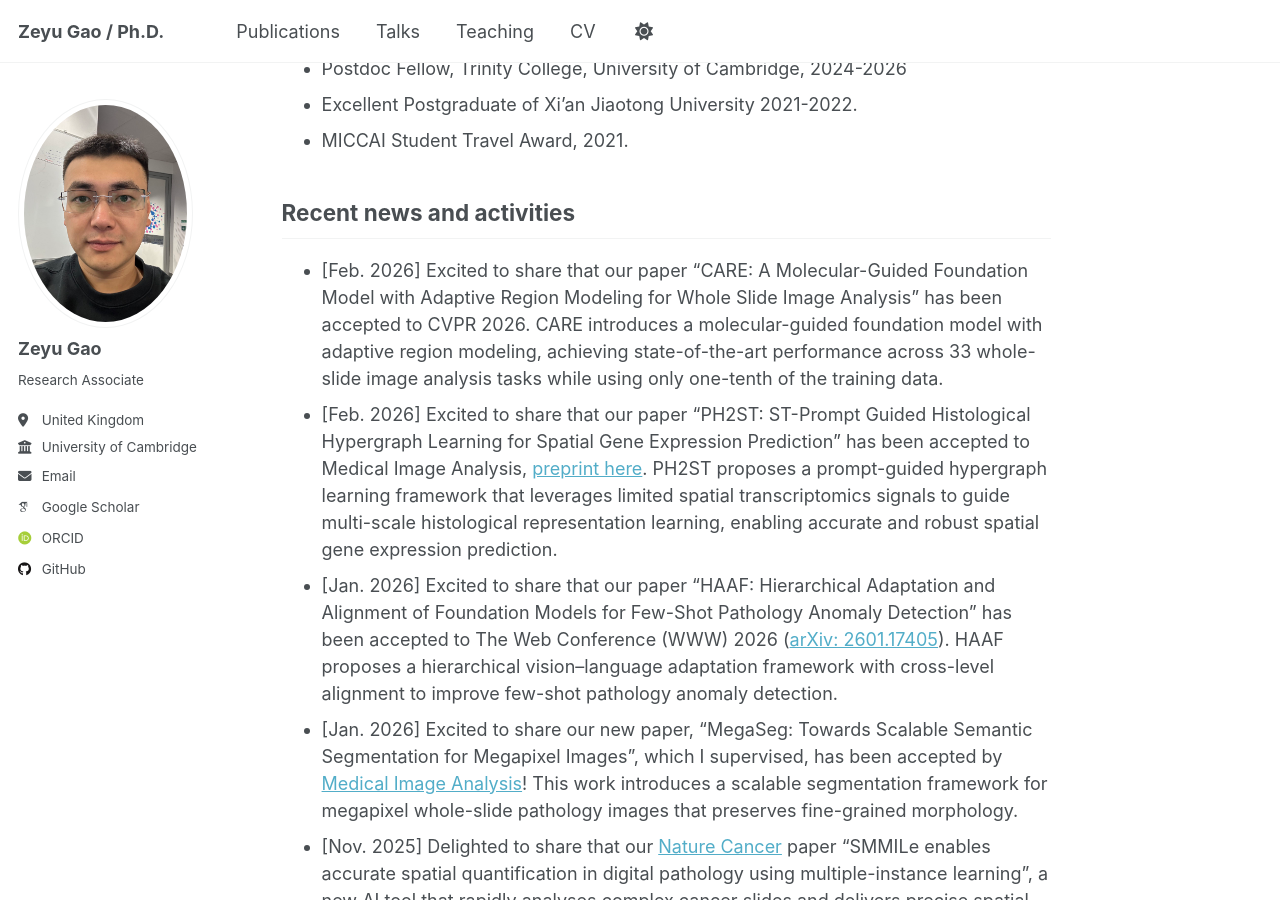
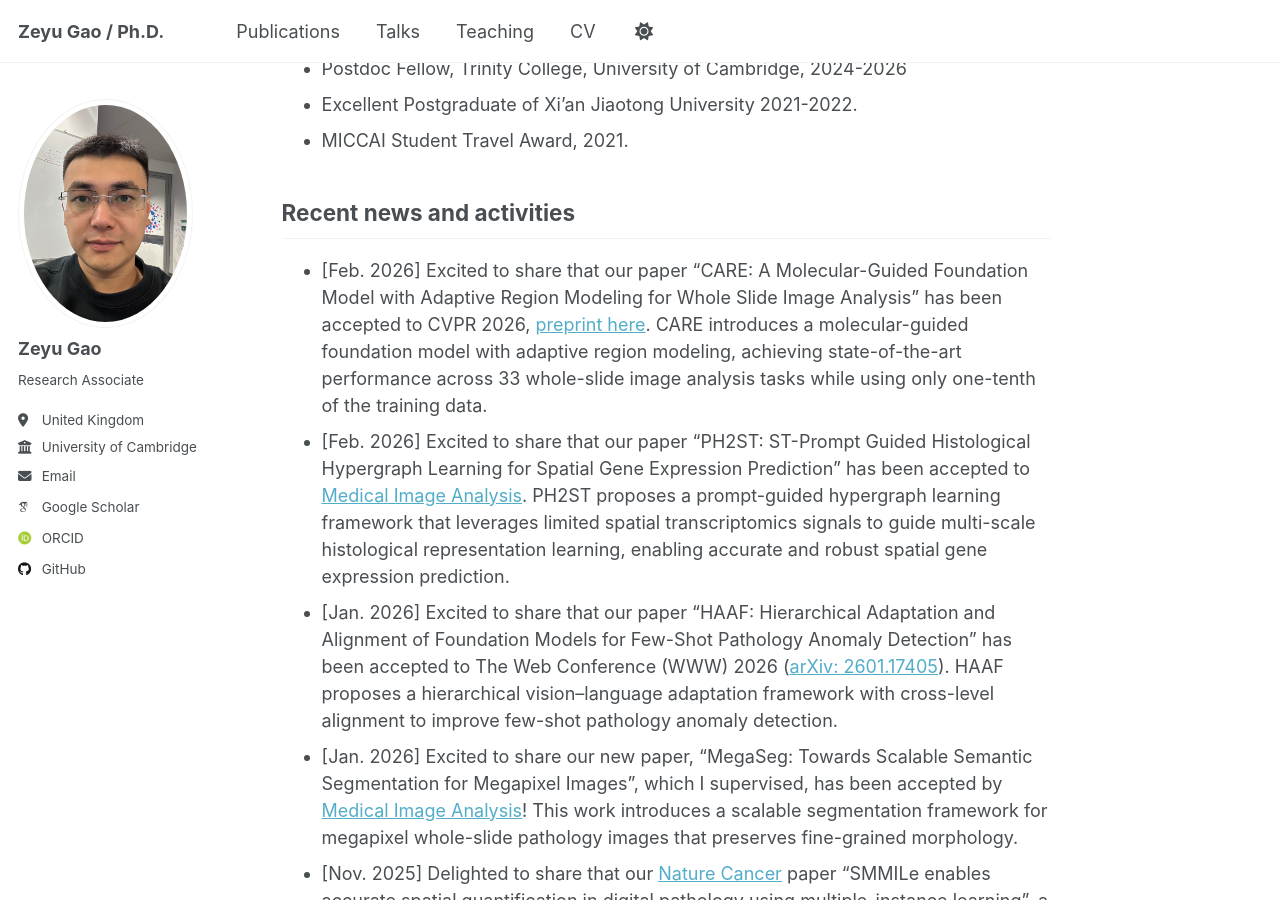
Before and after one commit to ZeyuGaoAi/ZeyuGaoAi.github.io, a Jekyll site: the page built from _pages/about.md, in a window 1280 px wide and 900 px high, scrolled down 1068 px. Built offline with Jekyll 4.4.1, drawn with Linux system fonts in a browser that asks for light colours; some web fonts are replaced; a script that is not in the unit is left out; part of the change alters nothing that is shown.

Commit message:
Update about.md

```diff
--- a/_pages/about.md
+++ b/_pages/about.md
@@ -35,8 +35,8 @@ Selected Honors & Awards
 
 Recent news and activities
 ------
-- [Feb. 2026] Excited to share that our paper “CARE: A Molecular-Guided Foundation Model with Adaptive Region Modeling for Whole Slide Image Analysis” has been accepted to CVPR 2026. CARE introduces a molecular-guided foundation model with adaptive region modeling, achieving state-of-the-art performance across 33 whole-slide image analysis tasks while using only one-tenth of the training data.
-- [Feb. 2026]  Excited to share that our paper “PH2ST: ST-Prompt Guided Histological Hypergraph Learning for Spatial Gene Expression Prediction” has been accepted to Medical Image Analysis, [preprint here](https://arxiv.org/abs/2503.16816). PH2ST proposes a prompt-guided hypergraph learning framework that leverages limited spatial transcriptomics signals to guide multi-scale histological representation learning, enabling accurate and robust spatial gene expression prediction.
+- [Feb. 2026] Excited to share that our paper “CARE: A Molecular-Guided Foundation Model with Adaptive Region Modeling for Whole Slide Image Analysis” has been accepted to CVPR 2026, [preprint here](https://arxiv.org/abs/2602.21637). CARE introduces a molecular-guided foundation model with adaptive region modeling, achieving state-of-the-art performance across 33 whole-slide image analysis tasks while using only one-tenth of the training data.
+- [Feb. 2026]  Excited to share that our paper “PH2ST: ST-Prompt Guided Histological Hypergraph Learning for Spatial Gene Expression Prediction” has been accepted to [Medical Image Analysis](https://www.sciencedirect.com/science/article/pii/S1361841526000770). PH2ST proposes a prompt-guided hypergraph learning framework that leverages limited spatial transcriptomics signals to guide multi-scale histological representation learning, enabling accurate and robust spatial gene expression prediction.
 - [Jan. 2026] Excited to share that our paper “HAAF: Hierarchical Adaptation and Alignment of Foundation Models for Few-Shot Pathology Anomaly Detection” has been accepted to The Web Conference (WWW) 2026 ([arXiv: 2601.17405](https://arxiv.org/abs/2601.17405)). HAAF proposes a hierarchical vision–language adaptation framework with cross-level alignment to improve few-shot pathology anomaly detection.
 - [Jan. 2026] Excited to share our new paper, “MegaSeg: Towards Scalable Semantic Segmentation for Megapixel Images”, which I supervised, has been accepted by [Medical Image Analysis](https://www.sciencedirect.com/science/article/abs/pii/S1361841526000022)! This work introduces a scalable segmentation framework for megapixel whole-slide pathology images that preserves fine-grained morphology.
 - [Nov. 2025] Delighted to share that our [Nature Cancer](https://www.nature.com/articles/s43018-025-01060-8) paper "SMMILe enables accurate spatial quantification in digital pathology using multiple-instance learning", a new AI tool that rapidly analyses complex cancer slides and delivers precise spatial tumour mapping from weak labels, is now published, [more details](https://www.cam.ac.uk/research/news/ai-tool-can-analyse-complex-cancer-images-rapidly-offering-potential-to-personalise-treatment)!
```
